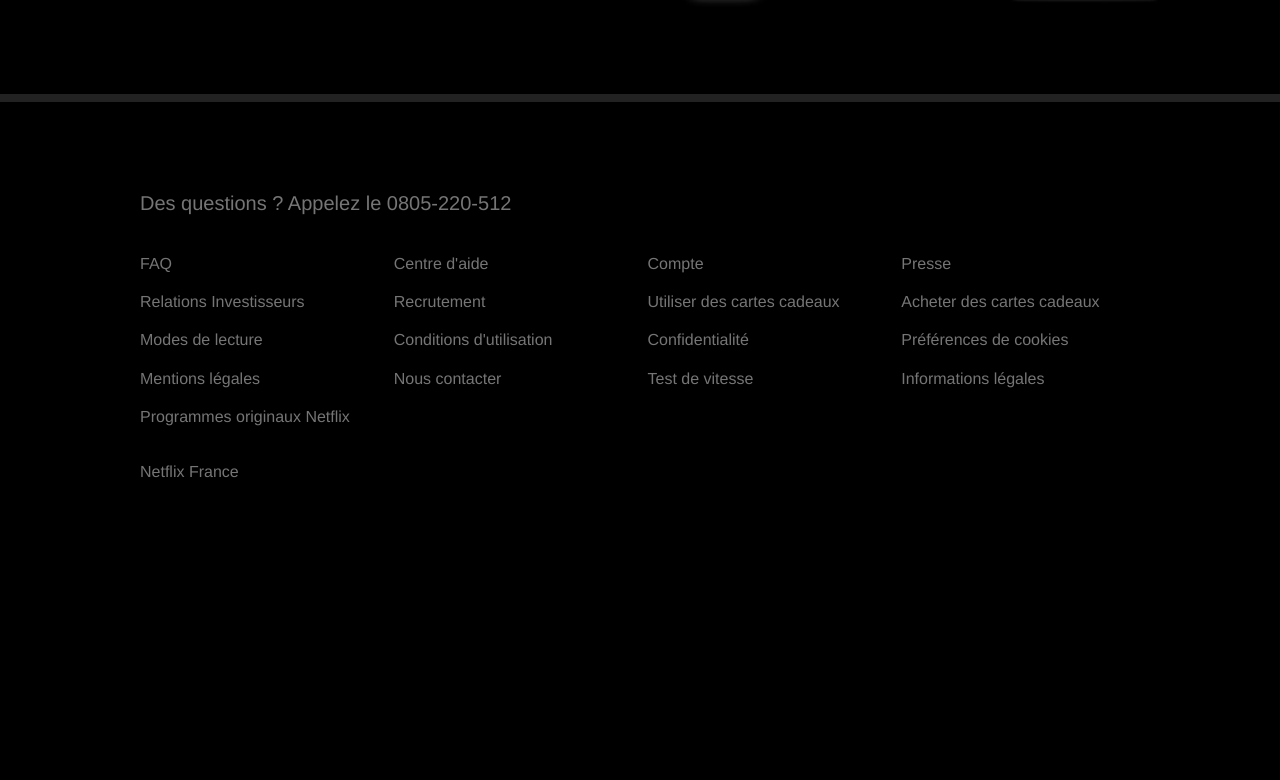
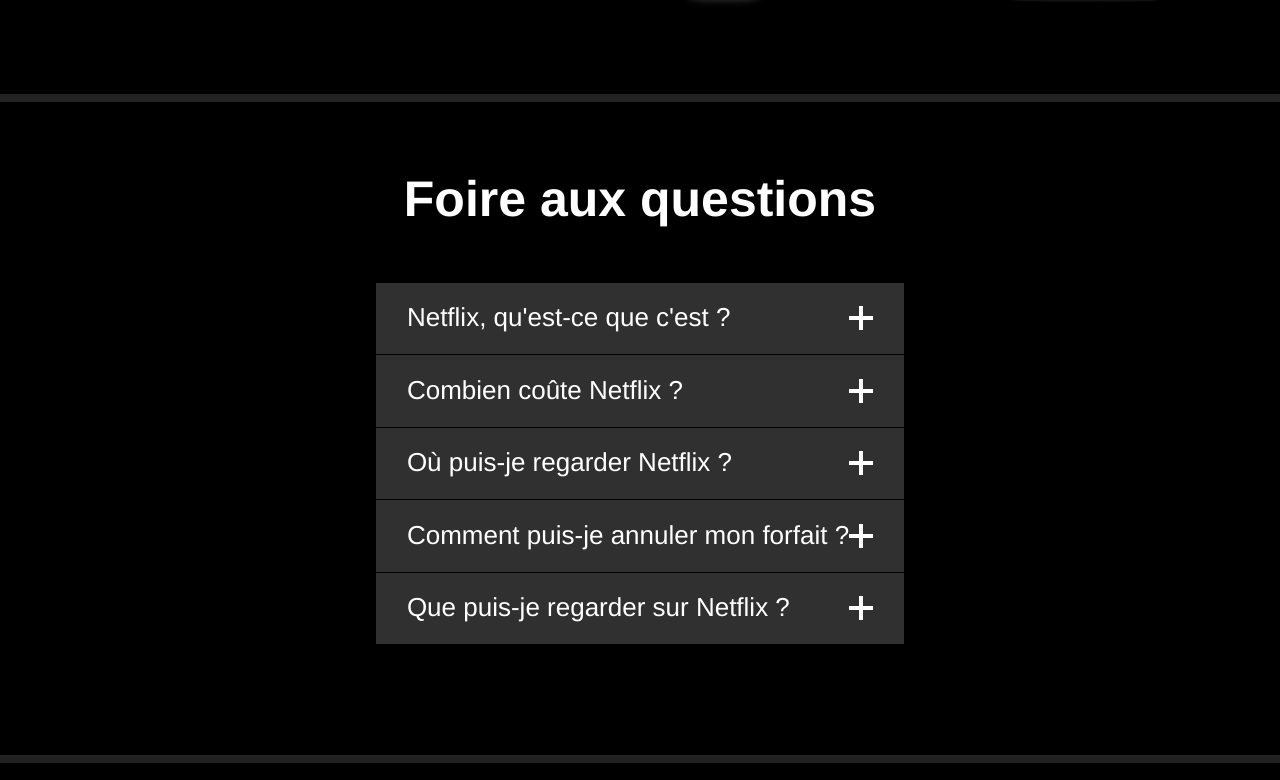
Before and after one commit to loicantoniak/netflix, a React (Create React App) app: page / in a window 1280 px wide. Shown: the part 1500-2280 px from the top of the page. Before the commit the page ends 2091 px from the top, so only its background shows below. Built offline with nearby package versions, Linux system fonts and the light colour scheme.

Commit message:
Add Faqs

```diff
--- a/src/App.js
+++ b/src/App.js
@@ -1,11 +1,13 @@
 import React from "react";
 import JumbotronContainer from "./containers/jumbotron";
 import FooterContainer from "./containers/footer";
+import FaqsContainer from "./containers/faqs";
 
 export default function App() {
   return (
     <>
       <JumbotronContainer />
+      <FaqsContainer />
       <FooterContainer />
     </>
   );
--- /dev/null
+++ b/src/components/accordion/index.js
@@ -0,0 +1,59 @@
+import React, { useState, useContext, createContext } from "react";
+import {
+  Container,
+  Frame,
+  Title,
+  Item,
+  Inner,
+  Header,
+  Body,
+} from "./styles/Styled-accordion";
+
+const ToggleContext = createContext();
+
+export default function Accordion({ children, ...restProps }) {
+  return (
+    <Container {...restProps}>
+      <Inner>{children}</Inner>
+    </Container>
+  );
+}
+
+Accordion.Title = function AccordionTitle({ children, ...restProps }) {
+  return <Title {...restProps}>{children}</Title>;
+};
+
+Accordion.Frame = function AccordionFrame({ children, ...restProps }) {
+  return <Frame {...restProps}>{children}</Frame>;
+};
+
+Accordion.Item = function AccordionItem({ children, ...restProps }) {
+  const [toggleShow, setToggleShow] = useState(false);
+
+  return (
+    <ToggleContext.Provider value={{ toggleShow, setToggleShow }}>
+      <Item {...restProps}>{children}</Item>
+    </ToggleContext.Provider>
+  );
+};
+
+Accordion.Header = function AccordionHeader({ children, ...restProps }) {
+  const { toggleShow, setToggleShow } = useContext(ToggleContext);
+
+  return (
+    <Header onClick={() => setToggleShow(!toggleShow)} {...restProps}>
+      {children}
+      {toggleShow ? (
+        <img src="/images/icons/close-slim.png" alt="Close" />
+      ) : (
+        <img src="/images/icons/add.png" alt="Open" />
+      )}
+    </Header>
+  );
+};
+
+Accordion.Body = function AccordionBody({ children, ...restProps }) {
+  const { toggleShow } = useContext(ToggleContext);
+
+  return toggleShow ? <Body {...restProps}>{children}</Body> : null;
+};
--- /dev/null
+++ b/src/components/accordion/styles/Styled-accordion.js
@@ -0,0 +1,80 @@
+import styled from 'styled-components/macro';
+
+export const Container = styled.div`
+  display: flex;
+  border-bottom: 8px solid #222;
+`;
+
+export const Frame = styled.div`
+  margin-bottom: 40px;
+`;
+
+export const Inner = styled.div`
+  display: flex;
+  padding: 70px 45px;
+  flex-direction: column;
+  max-width: 815px;
+  margin: auto;
+`;
+
+export const Title = styled.h1`
+  font-size: 50px;
+  line-height: 1.1;
+  margin-top: 0;
+  margin-bottom: 8px;
+  color: white;
+  text-align: center;
+  @media (max-width: 600px) {
+    font-size: 35px;
+  }
+`;
+
+export const Item = styled.div`
+  color: white;
+  margin-bottom: 10px;
+  margin: auto;
+  max-width: 670px;
+  width: 100%;
+  &:first-of-type {
+    margin-top: 3em;
+  }
+`;
+
+export const Header = styled.div`
+  display: flex;
+  justify-content: space-between;
+  cursor: pointer;
+  margin-bottom: 1px;
+  font-size: 26px;
+  font-weight: normal;
+  background: #303030;
+  padding: 0.8em 1.2em 0.8em 1.2em;
+  user-select: none;
+  align-items: center;
+  img {
+    filter: brightness(0) invert(1);
+    width: 24px;
+    @media (max-width: 600px) {
+      width: 16px;
+    }
+  }
+  @media (max-width: 600px) {
+    font-size: 16px;
+  }
+`;
+
+export const Body = styled.div`
+  max-height: 1200px;
+  transition: max-height 0.25s cubic-bezier(0.5, 0, 0.1, 1);
+  font-size: 26px;
+  font-weight: normal;
+  line-height: normal;
+  background: #303030;
+  padding: 0.8em 2.2em 0.8em 1.2em;
+  white-space: pre-wrap;
+  user-select: none;
+  @media (max-width: 600px) {
+    font-size: 16px;
+    line-height: 22px;
+  }
+`;
--- a/src/components/index.js
+++ b/src/components/index.js
@@ -1,2 +1,3 @@
+export {default as Accordion} from "./accordion";
 export {default as Jumbotron} from "./jumbotron";
 export {default as Footer} from "./footer";
--- /dev/null
+++ b/src/containers/faqs.js
@@ -0,0 +1,19 @@
+import React from "react";
+import faqsData from "../fixtures/faqs.json";
+import { Accordion } from "../components";
+
+export default function FaqsContainer() {
+  return (
+    <Accordion>
+      <Accordion.Title>Foire aux questions</Accordion.Title>
+      <Accordion.Frame>
+        {faqsData.map((item) => (
+          <Accordion.Item key={item.id}>
+            <Accordion.Header>{item.header}</Accordion.Header>
+            <Accordion.Body>{item.body}</Accordion.Body>
+          </Accordion.Item>
+        ))}
+      </Accordion.Frame>
+    </Accordion>
+  );
+}
```
